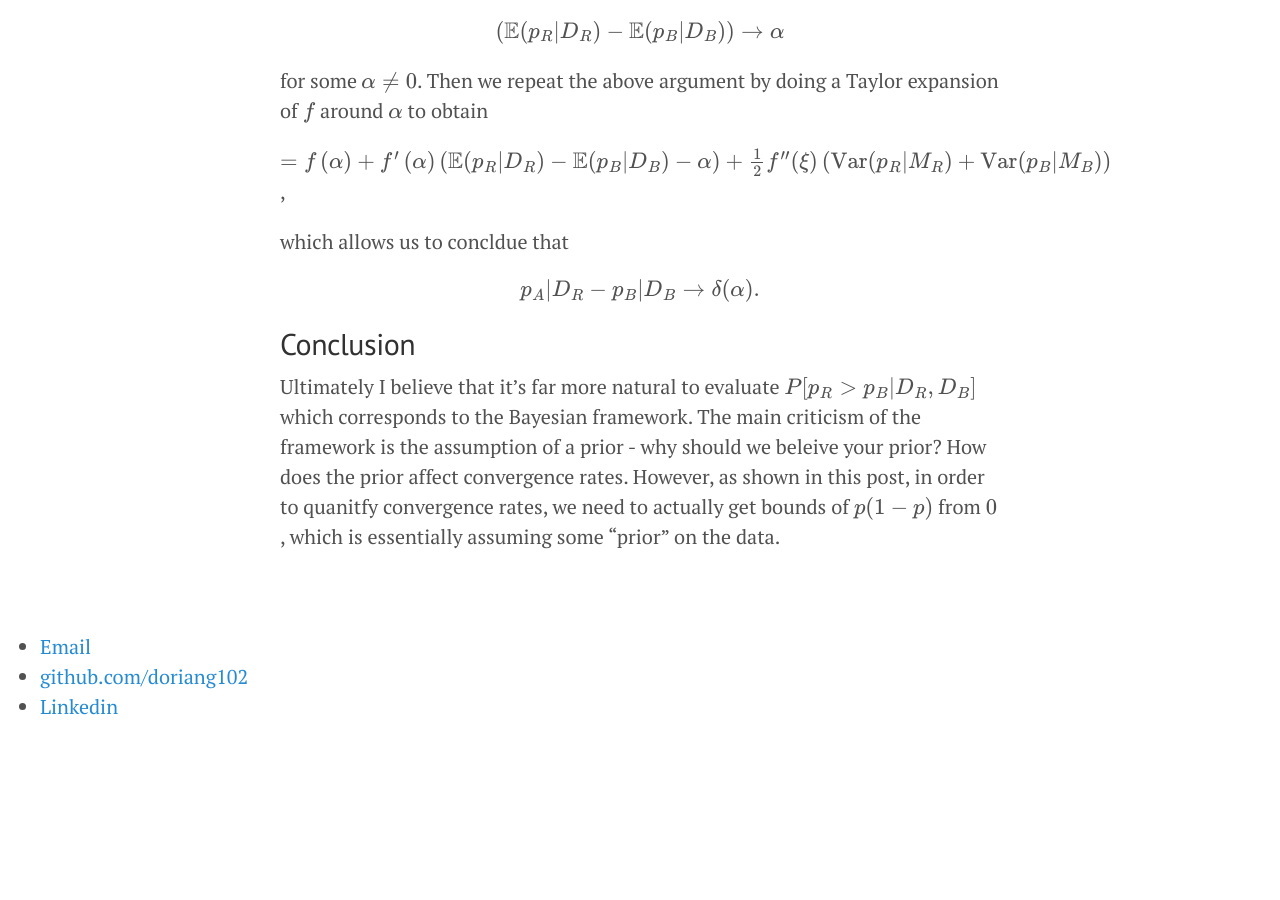
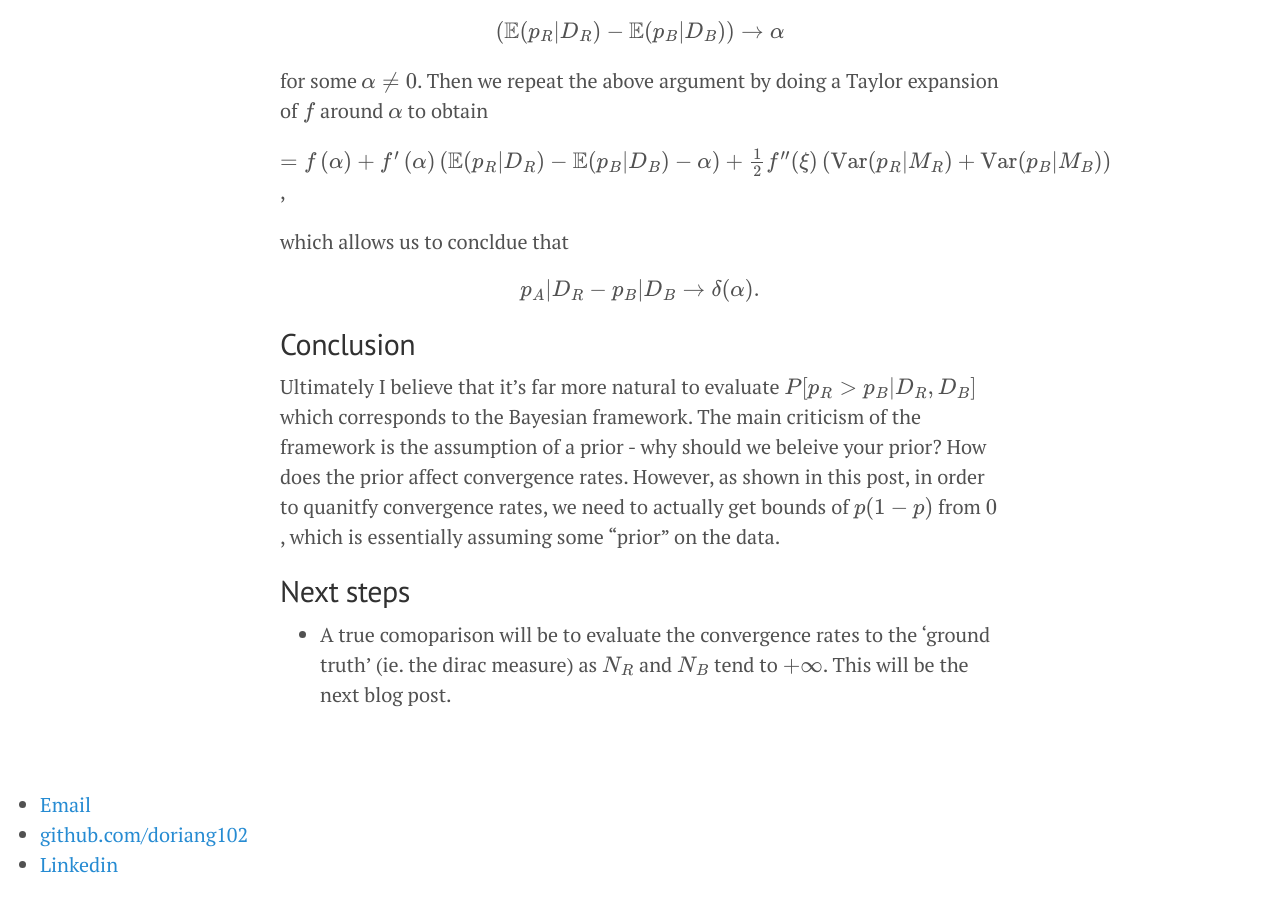
Before and after one commit to doriang102/doriang102.github.io, a Jekyll site: the page built from _posts/2017-05-28-hypothesis-testing.md, in a window 1280 px wide and 900 px high, scrolled down 12945 px. Built offline with Jekyll 4.4.1, drawn with Linux system fonts in a browser that asks for light colours; our own code applies the rules of GitHub Pages for plain Markdown files; formulas are drawn with MathJax 3; before the commit the page ends 13687 px from its top, so only the background shows below that.

Commit message:
Update 2017-05-28-hypothesis-testing.md

```diff
--- a/_posts/2017-05-28-hypothesis-testing.md
+++ b/_posts/2017-05-28-hypothesis-testing.md
@@ -391,3 +391,8 @@ $$ p_A \rvert D_R - p_B \rvert D_B \to \delta(\alpha).$$
 ## Conclusion
 
 Ultimately I believe that it's far more natural to evaluate $$P[p_R > p_B \rvert D_R,D_B]$$ which corresponds to the Bayesian framework. The main criticism of the framework is the assumption of a prior - why should we beleive your prior? How does the prior affect convergence rates. However, as shown in this post, in order to quanitfy convergence rates, we need to actually get bounds of $$p(1-p)$$ from $$0$$, which is essentially assuming some "prior" on the data.
+
+
+## Next steps
+
+- A true comoparison will be to evaluate the convergence rates to the 'ground truth' (ie. the dirac measure) as $$N_R$$ and $$N_B$$ tend to $$+\infty$$. This will be the next blog post.
```
